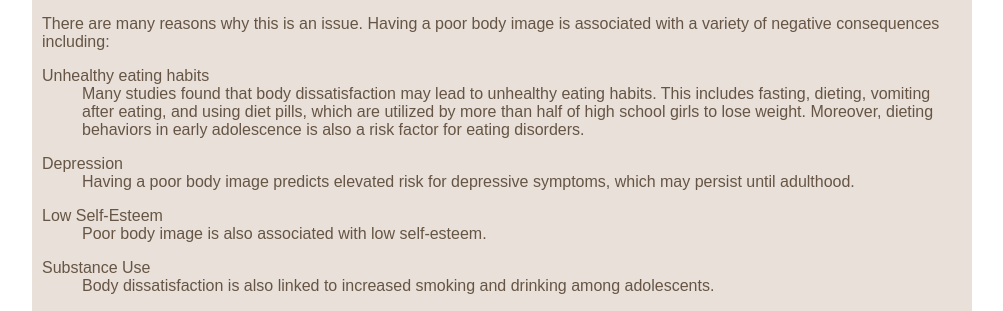
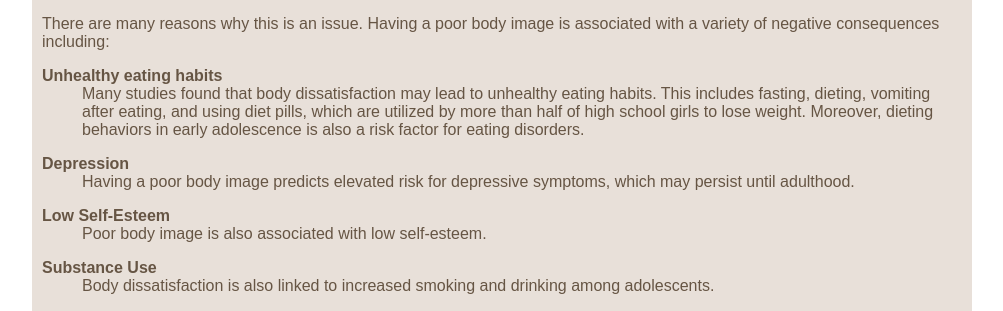
Before and after one commit to adlinamuhrizan/adlinamuhrizan.github.io, a plain HTML site: page consequences.html in a window 1280 px wide. Shown: the part 257-568 px from the top of the page, without its empty margins (138-1141 px from the left). Drawn offline with Linux system fonts and the light colour scheme.

Commit message:
Update style.css

```diff
--- a/style.css
+++ b/style.css
@@ -42,6 +42,10 @@ article {
 	margin: 10px;
 }
 
+dt {
+	font-weight: 700
+}
+
 .female {
 	background-color: #ffebe8;
 	padding: 10px;
```
